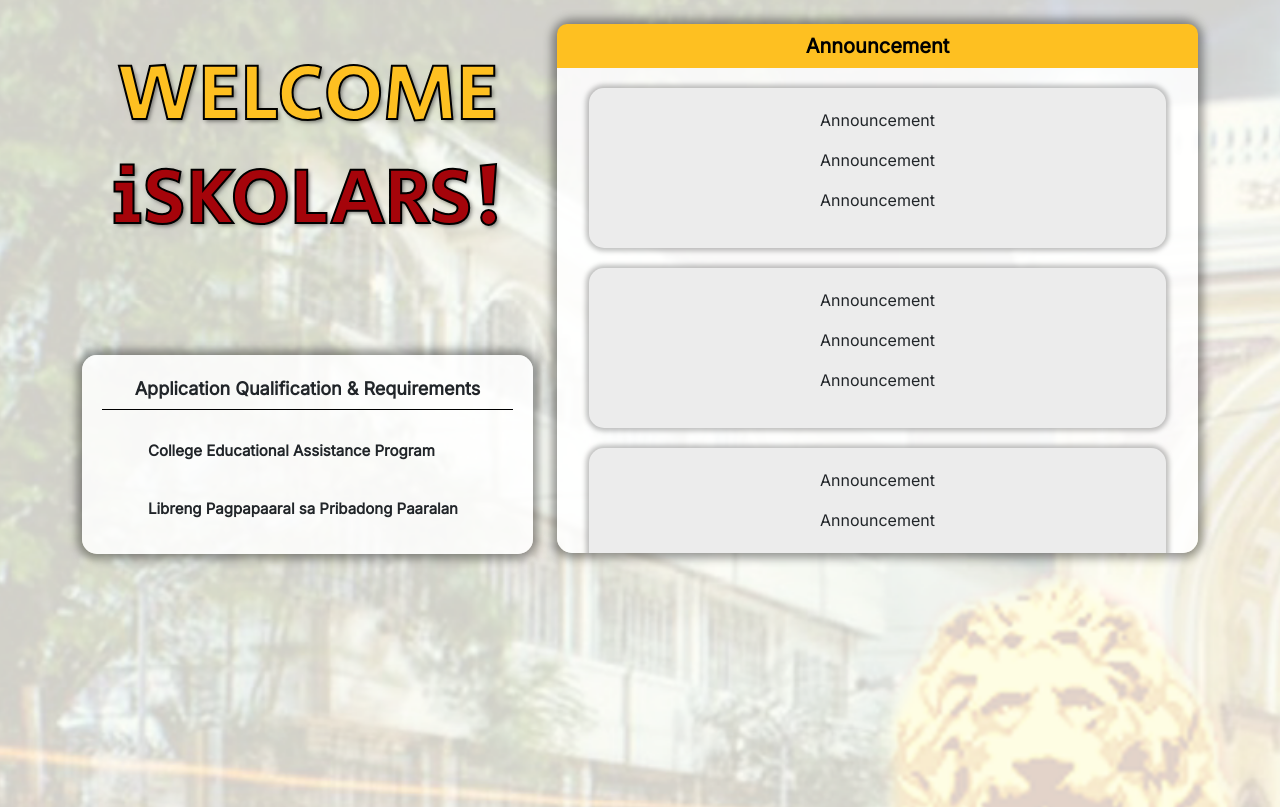
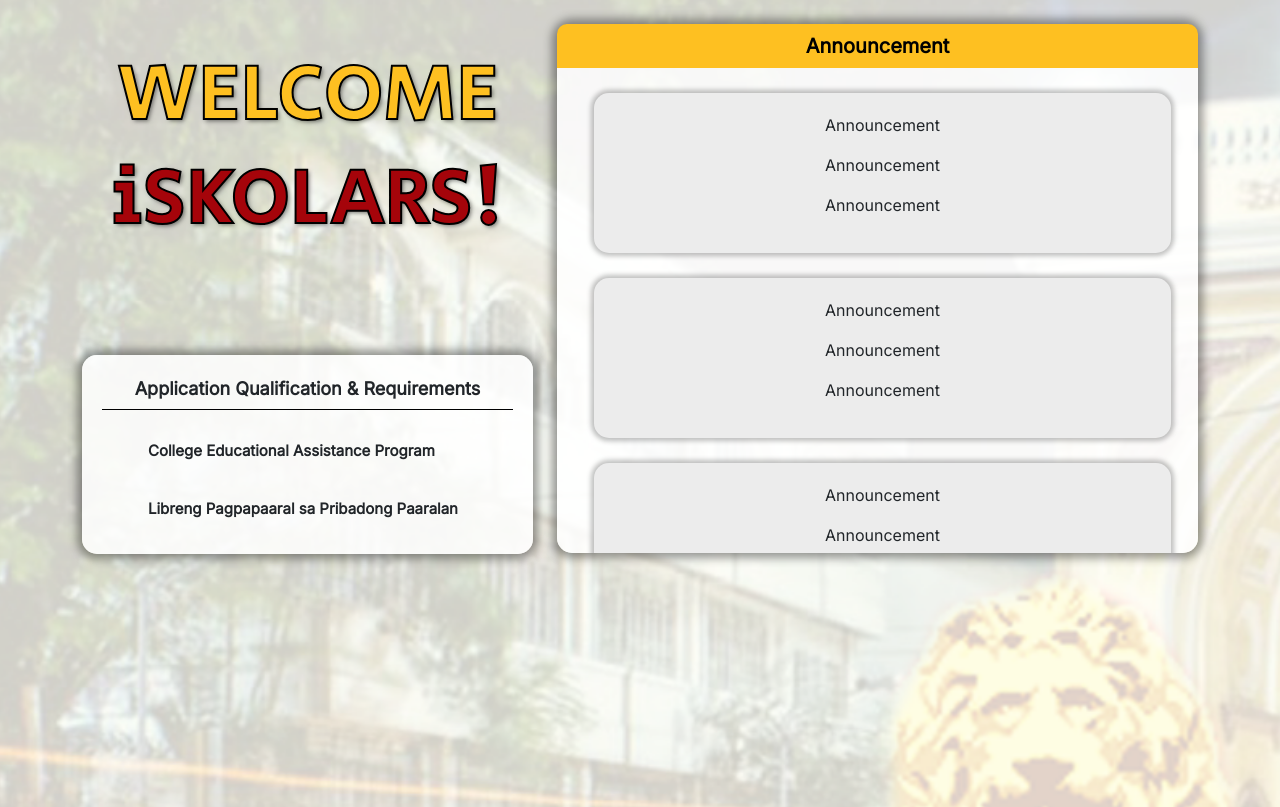
Before and after one commit to LightYAGAMI737/iskolarosa-webportal, a PHP site: page /home-page.php in a window 1280 px wide. Shown: the part 86-893 px from the top of the page. Run offline with PHP 8.4, Linux system fonts and the light colour scheme; some libraries are stand-ins or nearby versions.

Commit message:
fix margin

```diff
--- a/home-page-two/home-page.css
+++ b/home-page-two/home-page.css
@@ -100,7 +100,7 @@ body {
 .announcement-inner-card {
     width: 90%;
     padding: 20px;
-    margin: 20px auto;
+    margin: 25px 20px 25px 37px;
     border-radius: 15px;
     background: #ECECEC;
     box-shadow: 0px 0px 5px 3px rgba(0, 0, 0, 0.25);
```
